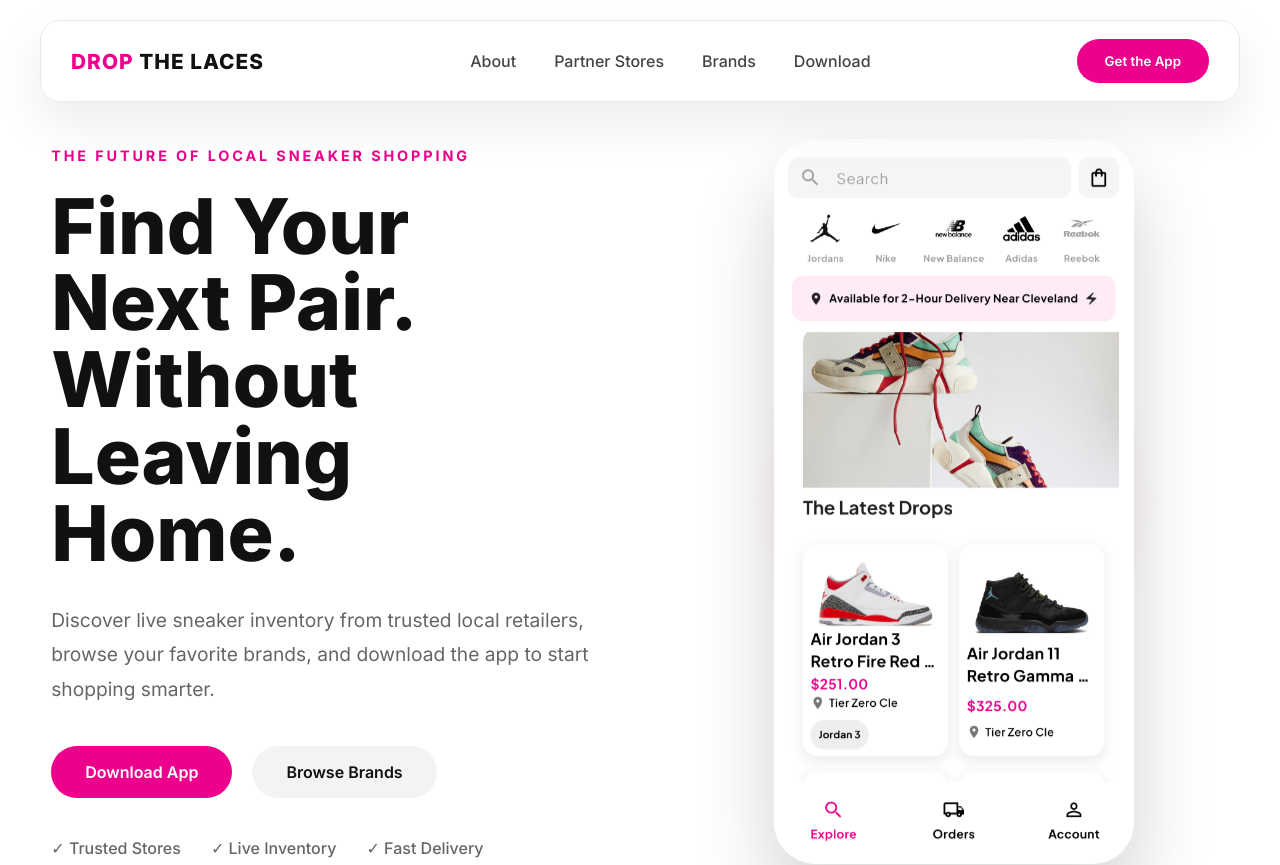
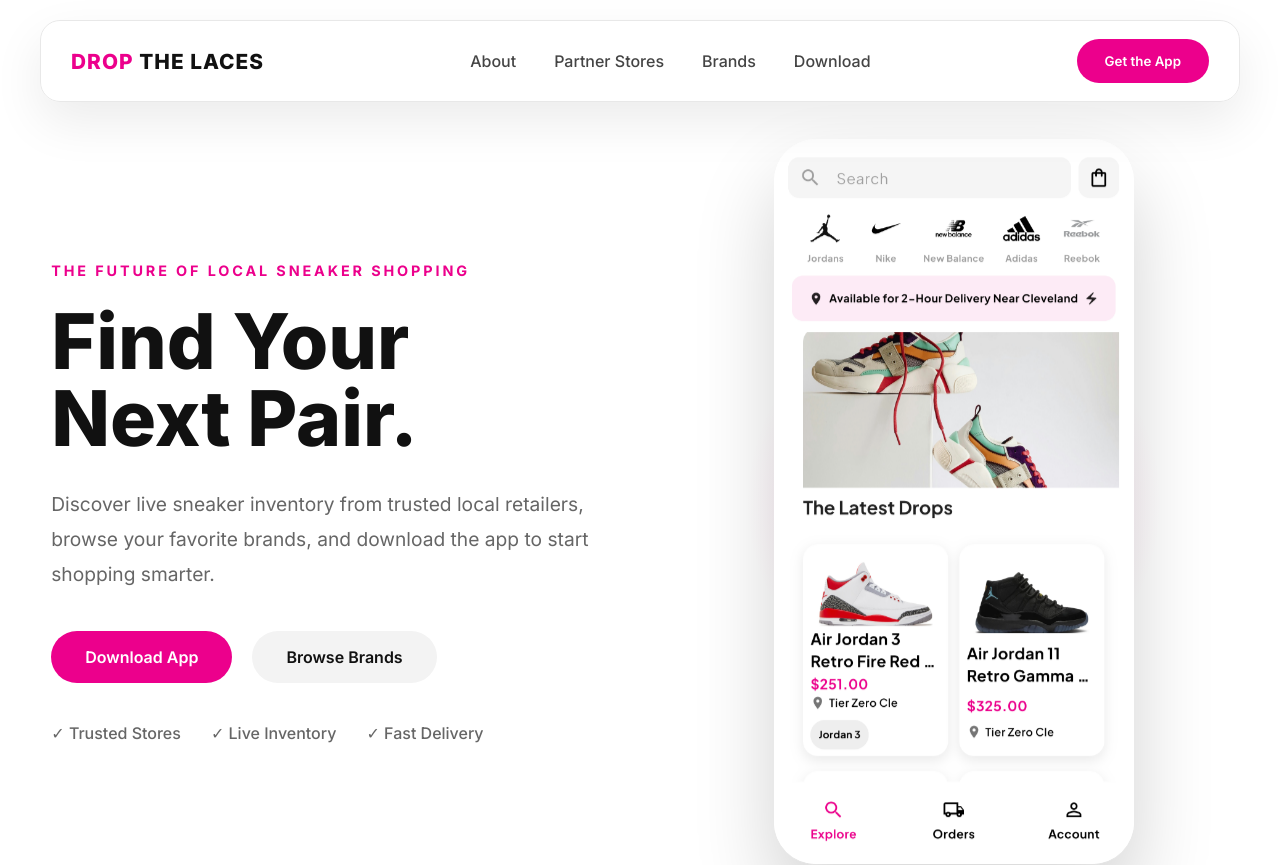
Before and after one commit to kshides21/drop-the-laces-temp, a React (Vite) app: page / in a window 1280 px wide. Built offline with nearby package versions, Linux system fonts and the light colour scheme.

Commit message:
adjusted hero settings

```diff
--- a/src/components/Hero.jsx
+++ b/src/components/Hero.jsx
@@ -13,8 +13,6 @@
         </p>
         <h1>
           Find Your Next Pair.
-          <br />
-          Without Leaving Home.
         </h1>
         <p className="hero-description">
           Discover live sneaker inventory from trusted local retailers,
```
